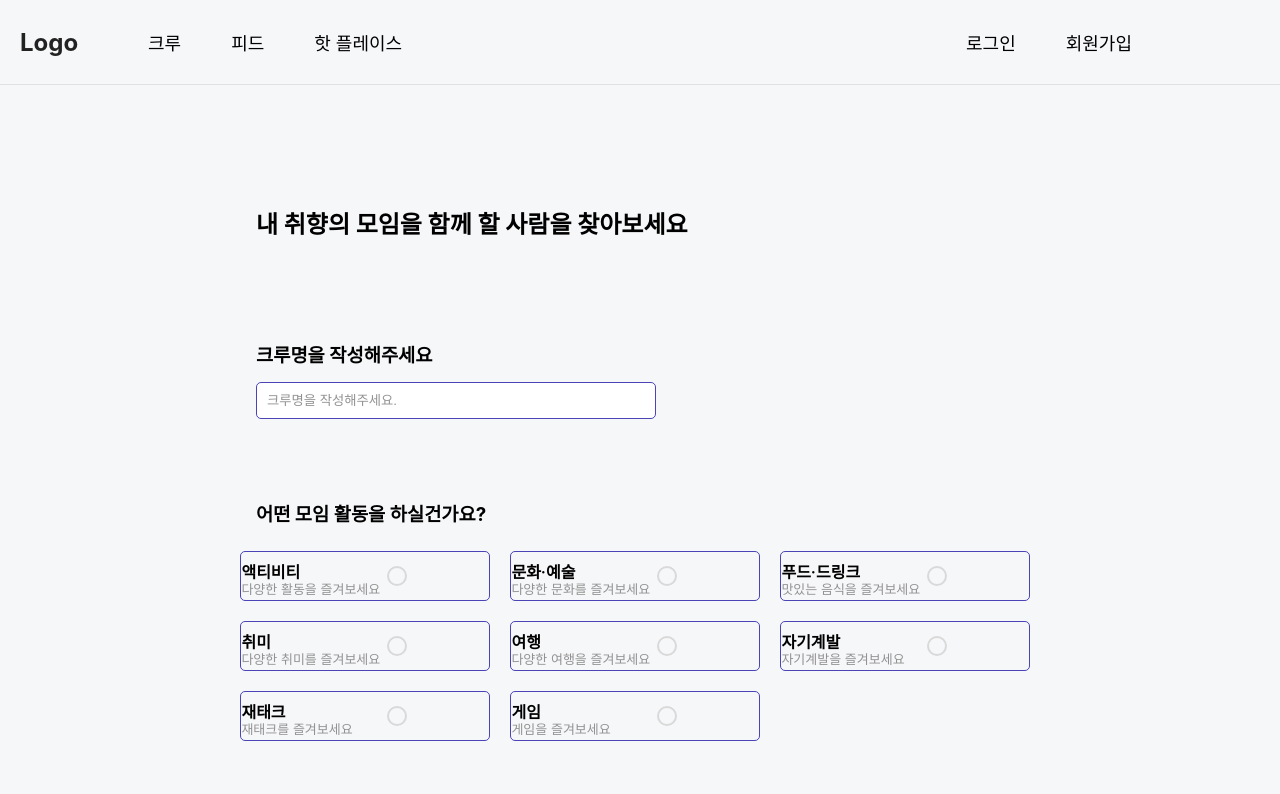
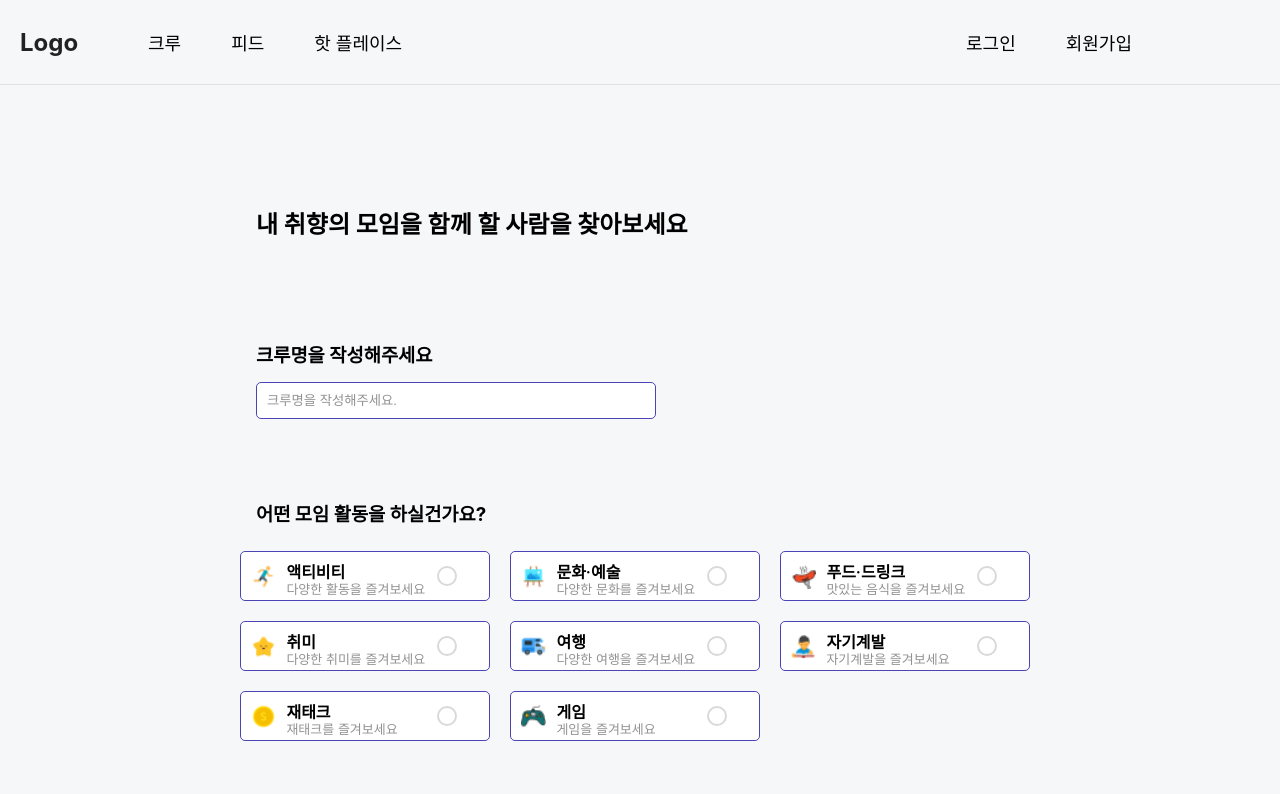
Before and after one commit to MODU-MOIM/momo-web, a React (Create React App) app: page /crewcreate in a window 1280 px wide. Shown: the top 794 px of the page. Built offline with nearby package versions, Linux system fonts and the light colour scheme.

Commit message:
design: 카테고리 이미지 추가

```diff
--- a/src/pages/Crew/Components/SetCategory.jsx
+++ b/src/pages/Crew/Components/SetCategory.jsx
@@ -1,20 +1,28 @@
 import { useEffect, useState } from "react";
 import styled from "styled-components";
 import { theme } from "../../../theme";
+import Activity from '../../../assets/category/Running.png';
+import Easel from "../../../assets/category/Easel.png";
+import SausageBarbeque from '../../../assets/category/SausageBarbeque.png';
+import Star from "../../../assets/category/Star.png";
+import Camper from "../../../assets/category/Camper.png";
+import SelfDev from "../../../assets/category/SelfDev.png";
+import Coin from "../../../assets/category/Coin.png";
+import GameController from '../../../assets/category/GameController.png';
 
 export default function SetCategory({onCategoryChange}) {
     const [selectedCategory, setSelectedCategory] = useState(null);
 
     // 활동 카테고리
     const activityCategories = [
-        { /*image: Activity,*/ alt: "액티비티", title: "액티비티", subtitle: "다양한 활동을 즐겨보세요" },
-        { /*image: Easel,*/ alt: "문화·예술", title: "문화·예술", subtitle: "다양한 문화를 즐겨보세요" },
-        { /*image: SausageBarbeque,*/ alt: "푸드·드링크", title: "푸드·드링크", subtitle: "맛있는 음식을 즐겨보세요" },
-        { /*image: Star,*/ alt: "취미", title: "취미", subtitle: "다양한 취미를 즐겨보세요" },
-        { /*image: Camper,*/ alt: "여행", title: "여행", subtitle: "다양한 여행을 즐겨보세요" },
-        { /*image: SelfDev,*/ alt: "자기계발", title: "자기계발", subtitle: "자기계발을 즐겨보세요" },
-        { /*image: Coin,*/ alt: "재태크", title: "재태크", subtitle: "재태크를 즐겨보세요" },
-        { /*image: GameController,*/ alt: "게임", title: "게임", subtitle: "게임을 즐겨보세요" },
+        { image: Activity, alt: "액티비티", title: "액티비티", subtitle: "다양한 활동을 즐겨보세요" },
+        { image: Easel, alt: "문화·예술", title: "문화·예술", subtitle: "다양한 문화를 즐겨보세요" },
+        { image: SausageBarbeque, alt: "푸드·드링크", title: "푸드·드링크", subtitle: "맛있는 음식을 즐겨보세요" },
+        { image: Star, alt: "취미", title: "취미", subtitle: "다양한 취미를 즐겨보세요" },
+        { image: Camper, alt: "여행", title: "여행", subtitle: "다양한 여행을 즐겨보세요" },
+        { image: SelfDev, alt: "자기계발", title: "자기계발", subtitle: "자기계발을 즐겨보세요" },
+        { image: Coin, alt: "재태크", title: "재태크", subtitle: "재태크를 즐겨보세요" },
+        { image: GameController, alt: "게임", title: "게임", subtitle: "게임을 즐겨보세요" },
     ];
 
     const handleCategoryClick = (index) => {
@@ -37,7 +45,7 @@ export default function SetCategory({onCategoryChange}) {
                         key={index}
                         onClick={()=>handleCategoryClick(index)}
                     >
-                        {/* <CategoryImage src={category.image} alt={category.alt} /> */}
+                        <CategoryImage src={category.image} alt={category.alt} />
                         <CategoryTextContainer>
                             <CategoryTitle>{category.title}</CategoryTitle>
                             <CategorySubtitle>{category.subtitle}</CategorySubtitle>
@@ -76,6 +84,7 @@ const CategoryItem = styled.div`
     float: left;
     display: flex;
     align-items: center;
+    background-color: white;
     cursor: pointer;
     /* & > * {
         float: left;
@@ -108,7 +117,7 @@ const CategorySubtitle = styled.p`
 const CategoryGrid = styled.div`
     display: grid;
     grid-template-columns: repeat(3, 1fr);
-    gap: 16px;
+    /* gap: 16px; */
 `;
 const SelectButton = styled.input`
     appearance: none;
@@ -117,7 +126,7 @@ const SelectButton = styled.input`
     border: 2px solid ${theme.colors.gray02};
     border-radius: 50%;
     cursor: pointer;
-    margin-right: 10px;
+    /* margin-right: 10px; */
     &:checked {
         background-color: ${theme.colors.purple};
         border:2px solid ${theme.colors.purple};
```
